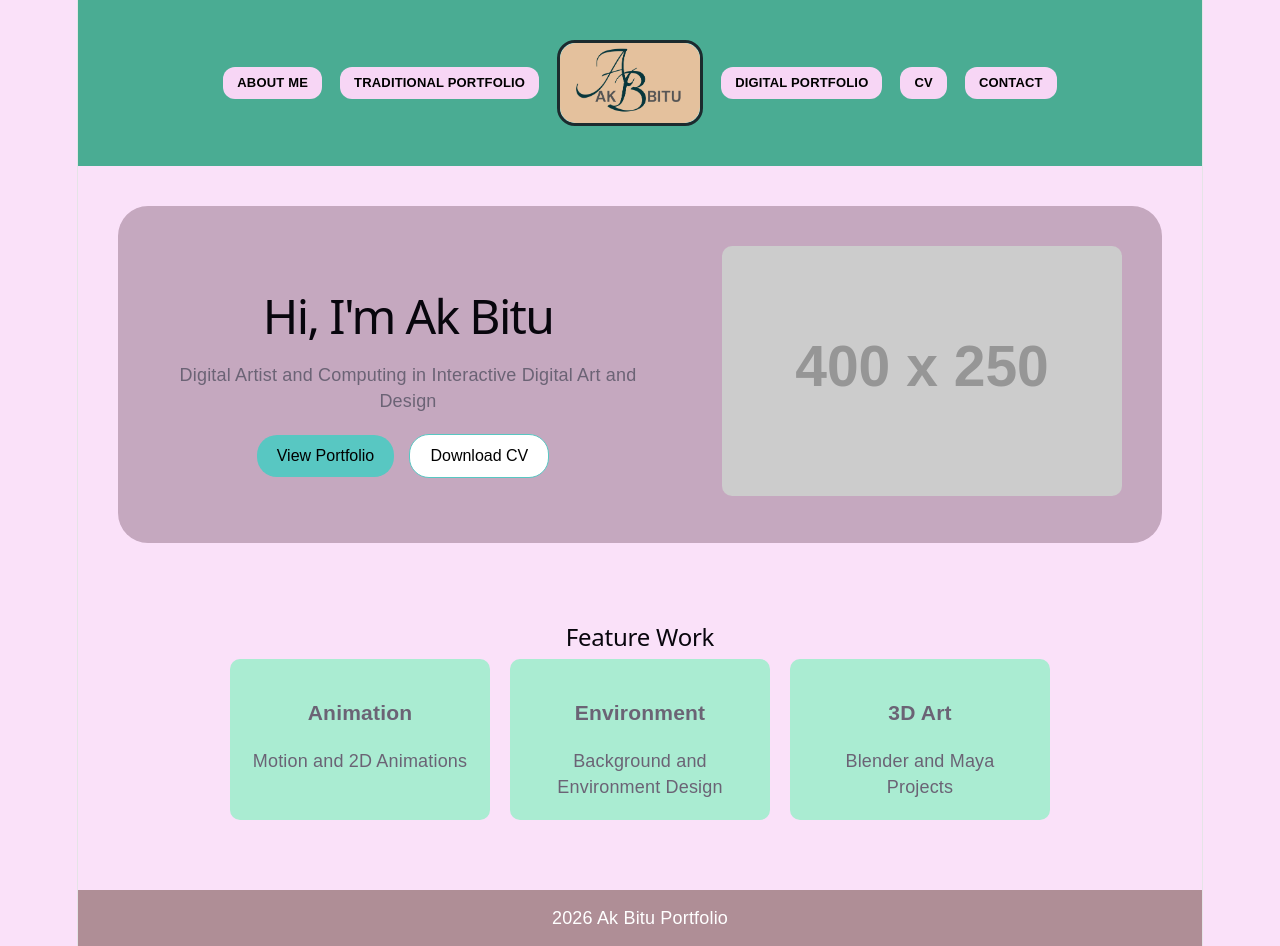
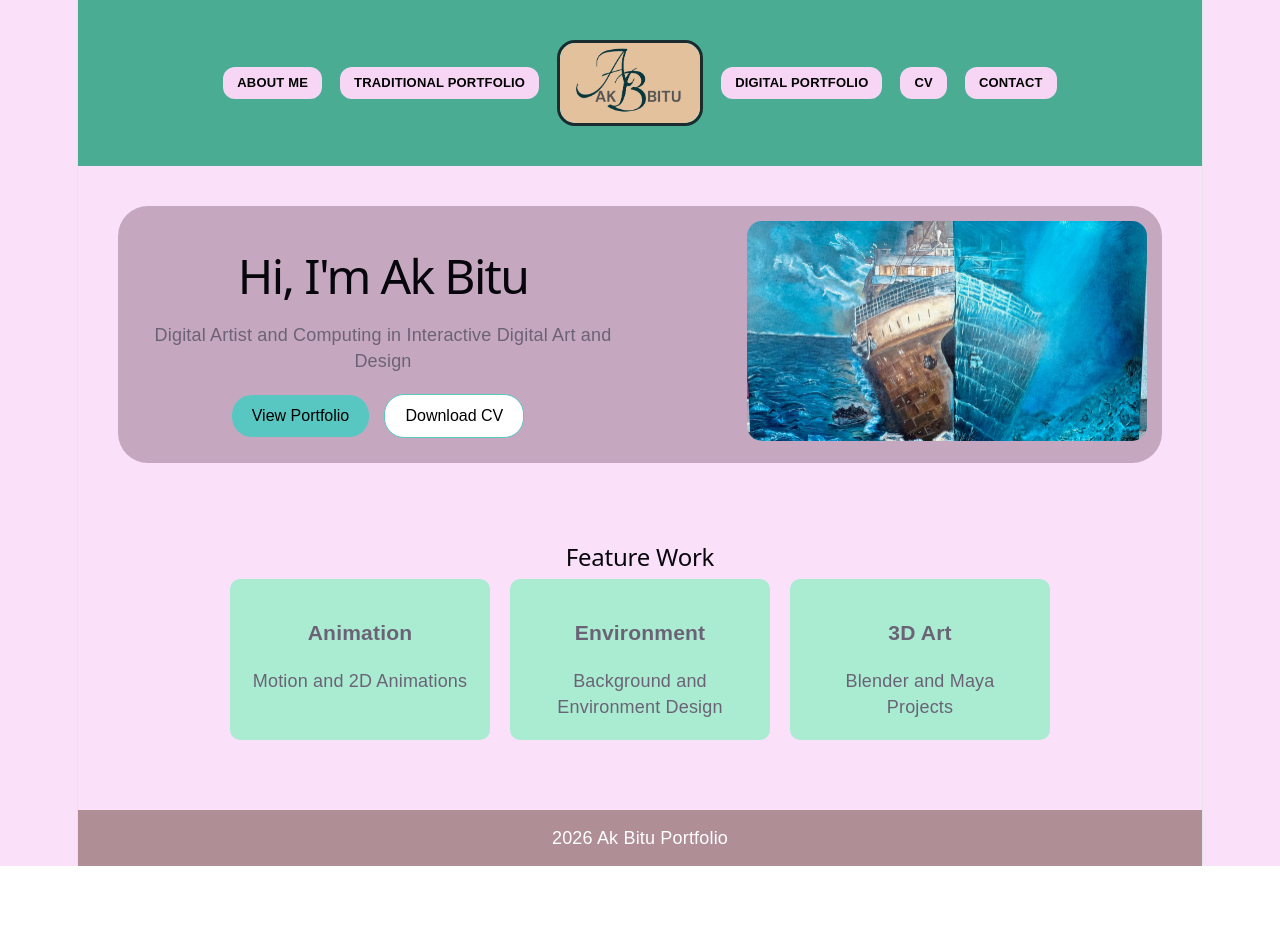
Before and after one commit to AkBitu/ak-portfolio-website, a Svelte app: page / in a window 1280 px wide. After the commit the page ends 866 px from the top, so only its background shows below. Built offline with nearby package versions, Linux system fonts and the light colour scheme.

Commit message:
fixed image banner

```diff
--- a/src/App.svelte
+++ b/src/App.svelte
@@ -17,8 +17,8 @@
       </div>
     </div>
 
-<div class="hero-image">
-      <img src="https://via.placeholder.com/400x250" alt="Artwork" />
+<div class="banner-image">
+      <img src="/banner_1.jpg" alt="Artwork" />
     </div>
   </section>
 
@@ -58,7 +58,7 @@
     display:flex;
     justify-content: space-between;
     align-items: center;
-    padding: 40px;
+    padding: 15px;
     background: #c5a8bf;
     border-radius: 30px;
     max-width: 1200px;
@@ -66,6 +66,9 @@
   }
   .hero-text {
     max-width:500px;
+
+
+
   }
 
   h1 {
@@ -75,9 +78,11 @@
   background: white;
   border:1px solid #58c7c2;
  }
- .hero-image img {
+ .banner-image img {
   width:400px;
-  border-radius:10px;
+  height: 220px;
+  object-fit: cover;
+  border-radius:15px;
  }
  .features {
   padding:40px;
```
Also changed, not shown: public/banner_1.jpg (added).
